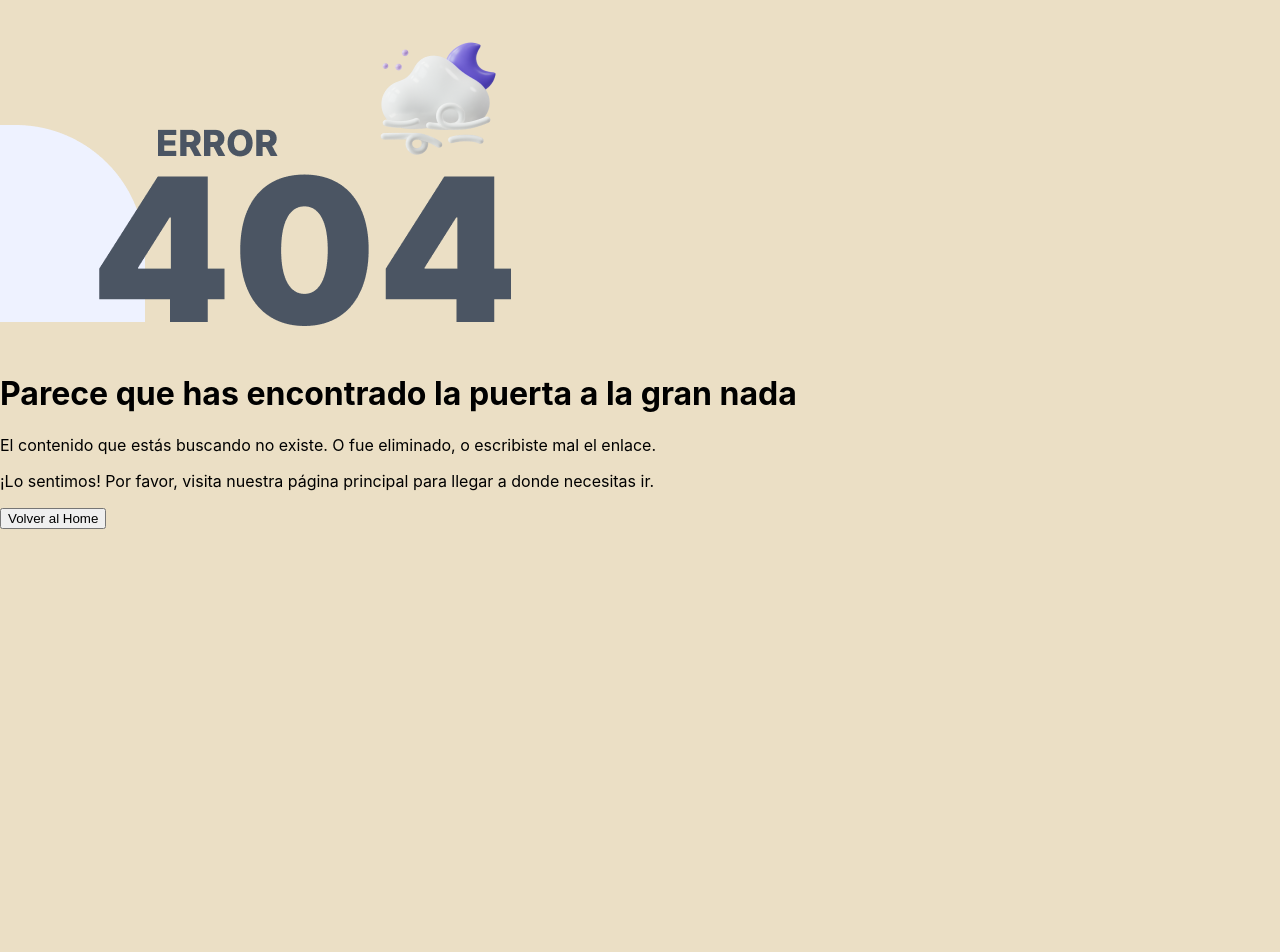
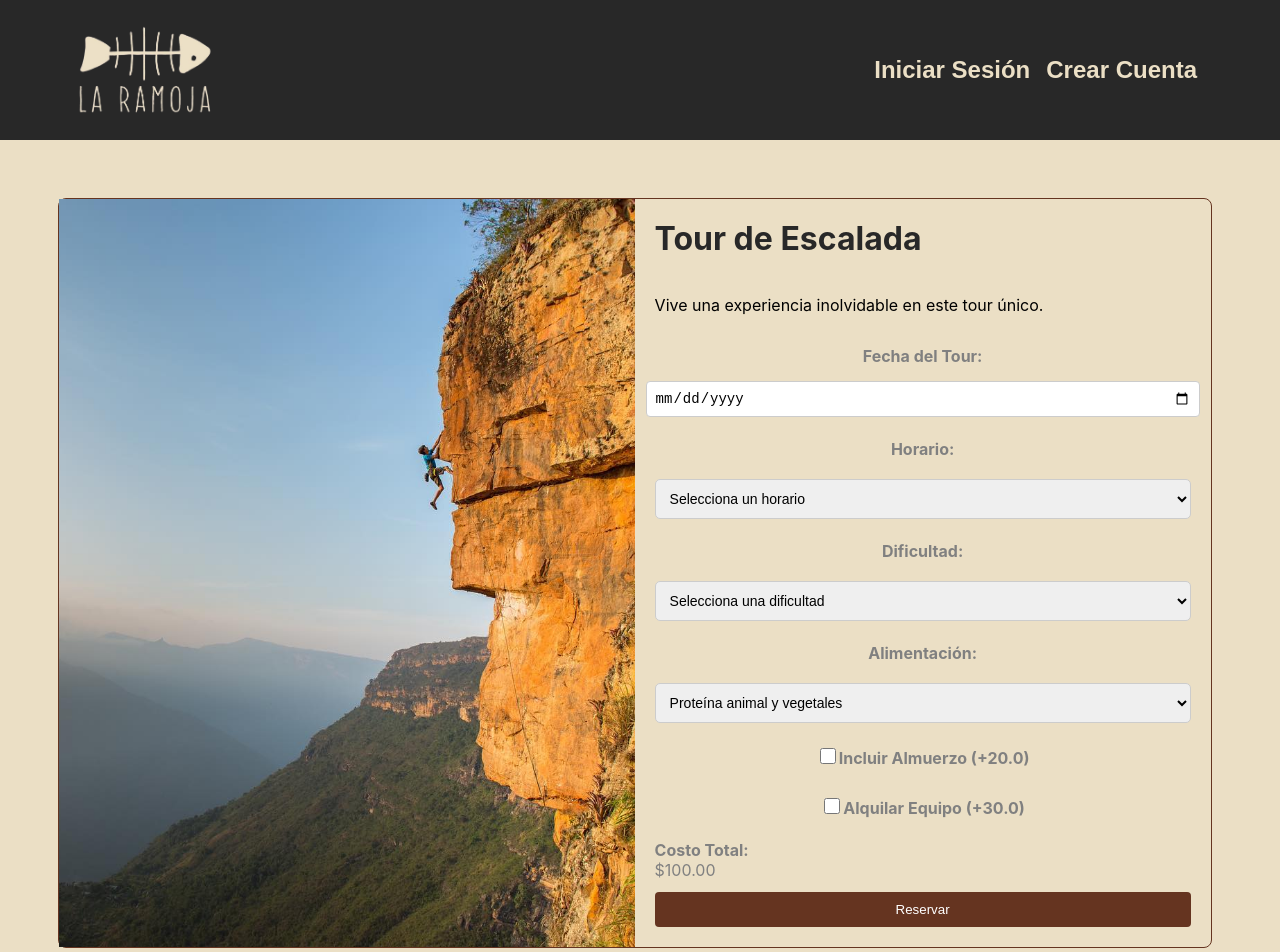
Before and after one commit to DanMeraDev/TCD_PI1_C4_E3, a React (Vite) app in the folder frontend/: page /reservation in a window 1280 px wide. Shown: the top 952 px of the page. Before the commit the page ends 800 px from the top, so only its background shows below. Built offline with nearby package versions, Linux system fonts and the light colour scheme.

Commit message:
Agregando vista de reserva

```diff
--- /dev/null
+++ b/frontend/src/components/ReservationForm/ReservationForm.css
@@ -0,0 +1,107 @@
+.reservation-form {
+  max-width: 600px;
+  color: #333;
+  margin: 20px auto;
+  padding: 20px;
+  border: 1px solid #ddd;
+  border-radius: 8px;
+  background-color: #fff;
+  box-shadow: 0 4px 6px rgba(0, 0, 0, 0.1);
+  font-family: Arial, sans-serif;
+}
+
+.reservation-form h2 {
+  text-align: center;
+  color: #333;
+}
+
+.reservation-image {
+  width: 50%;
+  justify-content: center;
+
+}
+
+.reservation-image img {
+  width: 100%;
+  height: 100%;
+  object-fit: cover;
+}
+
+.form {
+  display: flex;
+  justify-content: space-between;
+}
+
+.column1,
+.column2 {
+  flex: 1;
+  margin: 0 10px;
+}
+
+.form-group {
+  margin: 10 px;
+  display: flex;
+  align-items: center;
+}
+
+label {
+  margin-bottom: 5px;
+  font-weight: bold;
+  text-align: left;
+}
+
+input[type="date"],
+select {
+  width: 100%;
+  padding: 8px;
+  border: 1px solid #ccc;
+  border-radius: 4px;
+}
+
+.form-group.checkbox-group {
+  display: flex;
+  align-items: center;
+  margin: 10px 0;
+}
+
+.form-group.checkbox-group label {
+  display: flex;
+  align-items: center;
+  gap: 10px;
+  font-weight: normal;
+  font-size: 14px;
+}
+
+input[type="checkbox"] {
+  width: 16px;
+  height: 16px;
+  cursor: pointer;
+}
+
+
+button {
+  width: 100%;
+  padding: 10px;
+  background-color: #653420;
+  color: white;
+  border: none;
+  border-radius: 4px;
+  cursor: pointer;
+}
+
+button:disabled {
+  background-color: #ccc;
+  cursor: not-allowed;
+}
+
+.error-message {
+  color: red;
+  text-align: center;
+  margin-bottom: 10px;
+}
+
+.success-message {
+  color: green;
+  text-align: center;
+  margin-bottom: 10px;
+}
--- /dev/null
+++ b/frontend/src/components/ReservationForm/ReservationForm.jsx
@@ -0,0 +1,210 @@
+import React, { useState, useEffect } from "react";
+import PropTypes from "prop-types";
+import "./ReservationForm.css";
+import tourImage from "../../assets/Img/mojarra1.jpg";
+
+const ReservationForm = ({ tourId, tourName, description, basePrice = 100 }) => {
+  const [diet, setDiet] = useState("NORMAL");
+  const [includeLunch, setIncludeLunch] = useState(false);
+  const [includeEquipment, setIncludeEquipment] = useState(false);
+  const [selectedDate, setSelectedDate] = useState("");
+  const [difficulty, setDifficulty] = useState("");
+  const [schedule, setSchedule] = useState("");
+  const [totalCost, setTotalCost] = useState(basePrice);
+  const [userId, setUserId] = useState(null);
+  const [error, setError] = useState("");
+  const [success, setSuccess] = useState("");
+
+  const BASE_URL = "https://ramoja-tours.up.railway.app";
+
+  // Obtener el ID del usuario del token
+  const getUserIdFromToken = () => {
+    const token = sessionStorage.getItem("token");
+    if (token) {
+      try {
+        const payload = JSON.parse(atob(token.split(".")[1]));
+        return payload.sub; // Obtener el ID del usuario
+      } catch (error) {
+        console.error("Error al parsear el token:", error);
+      }
+    }
+    return null;
+  };
+
+  // Calcular el costo total
+  useEffect(() => {
+    let cost = basePrice;
+    if (includeLunch) cost += 20;
+    if (includeEquipment) cost += 30;
+    setTotalCost(cost);
+  }, [includeLunch, includeEquipment, basePrice]);
+
+  // Obtener el userId al cargar el componente
+  useEffect(() => {
+    const id = getUserIdFromToken();
+    setUserId(id);
+    console.log(id)
+  }, []);
+
+  // Manejar el envío del formulario
+  const handleSubmit = async (e) => {
+    e.preventDefault();
+    setError("");
+    setSuccess("");
+
+    if (!selectedDate || !difficulty || !schedule) {
+      setError("Por favor, completa todos los campos obligatorios.");
+      return;
+    }
+
+    const reservationData = {
+      userId,
+      tourId,
+      diet,
+      includeLunch,
+      includeEquipment,
+      date: selectedDate,
+      difficulty,
+      schedule,
+      totalCost,
+    };
+
+    try {
+      const response = await fetch(`${BASE_URL}/api/reservations`, {
+        method: "POST",
+        headers: { "Content-Type": "application/json" },
+        body: JSON.stringify(reservationData),
+      });
+
+      if (response.ok) {
+        setSuccess("Reserva realizada con éxito.");
+      } else {
+        const error = await response.json();
+        setError(error.message || "Error al realizar la reserva.");
+      }
+    } catch (error) {
+      setError("Hubo un problema al conectar con el servidor.");
+    }
+  };
+
+  return (
+    <div>
+      <div className="tour-detail">
+        {/* Imagen del Tour */}
+        <div className="tour-detail-image">
+          <img src={tourImage} alt={tourName || "Tour"} />
+        </div>
+
+        {/* Detalles del Tour y Formulario */}
+        <div className="tour-detail-info">
+          <h1>{tourName || "Tour de Escalada"}</h1>
+          <p>{description || "Vive una experiencia inolvidable en este tour único."}</p>
+
+          <form onSubmit={handleSubmit} className="tour-options">
+            <div className="form-group">
+              <label htmlFor="date">Fecha del Tour:</label>
+              <input
+                type="date"
+                id="date"
+                value={selectedDate}
+                onChange={(e) => setSelectedDate(e.target.value)}
+                required
+              />
+            </div>
+
+            <div className="form-group">
+              <label htmlFor="schedule">Horario:</label>
+              <select
+                id="schedule"
+                value={schedule}
+                onChange={(e) => setSchedule(e.target.value)}
+                required
+              >
+                <option value="">Selecciona un horario</option>
+                <option value="tarde">Tarde</option>
+                <option value="noche">Noche</option>
+              </select>
+            </div>
+
+            <div className="form-group">
+              <label htmlFor="difficulty">Dificultad:</label>
+              <select
+                id="difficulty"
+                value={difficulty}
+                onChange={(e) => setDifficulty(e.target.value)}
+                required
+              >
+                <option value="">Selecciona una dificultad</option>
+                <option value="principiante">Principiante</option>
+                <option value="intermedio">Intermedio</option>
+                <option value="avanzado">Avanzado</option>
+              </select>
+            </div>
+
+            <div className="form-group">
+              <label htmlFor="diet">Alimentación:</label>
+              <select
+                id="diet"
+                value={diet}
+                onChange={(e) => setDiet(e.target.value)}
+              >
+                <option value="NORMAL">Proteína animal y vegetales</option>
+                <option value="VEGETARIAN">Vegetariano</option>
+                <option value="VEGAN">Vegano</option>
+                <option value="GLUTEN_FREE">Sin Gluten</option>
+              </select>
+            </div>
+
+            <div className="form-group">
+              <label>
+                <input
+                  type="checkbox"
+                  checked={includeLunch}
+                  onChange={(e) => setIncludeLunch(e.target.checked)}
+                />
+                Incluir Almuerzo (+20.0)
+              </label>
+            </div>
+
+            <div className="form-group">
+              <label>
+                <input
+                  type="checkbox"
+                  checked={includeEquipment}
+                  onChange={(e) => setIncludeEquipment(e.target.checked)}
+                />
+                Alquilar Equipo (+30.0)
+              </label>
+            </div>
+
+            <div className="form-summary">
+              <strong>Costo Total:</strong> ${totalCost.toFixed(2)}
+            </div>
+
+            <button type="submit" className="reserve-button">
+              Reservar
+            </button>
+          </form>
+
+          {error && <div className="error-message">{error}</div>}
+          {success && <div className="success-message">{success}</div>}
+        </div>
+      </div>
+    </div>
+  );
+};
+
+ReservationForm.propTypes = {
+  tourId: PropTypes.number.isRequired,
+  tourName: PropTypes.string,
+  description: PropTypes.string,
+  basePrice: PropTypes.number,
+};
+
+ReservationForm.defaultProps = {
+  tourName: "Tour de Escalada",
+  description: "Vive una experiencia inolvidable en este tour único.",
+  basePrice: 100,
+};
+
+export default ReservationForm;
--- a/frontend/src/routes/configRouter.jsx
+++ b/frontend/src/routes/configRouter.jsx
@@ -7,6 +7,7 @@ import Login from "../views/login/Login";
 import AdminPanel from "../views/AdminPanel/AdminPanel";
 import AddTour from "../views/AddTour/AddTour";
 import TourInfo from "../components/TourInfo/TourInfo";
+import Reservation from "../views/Reservation/Reservation";
 
 const configRouter = [
   {
@@ -46,6 +47,10 @@ const configRouter = [
     element: <AddTour />,
   },
   {
+    path: "/reservation",
+    element: <Reservation/>,
+  },
+  {
     path: "*",
     element: <NotFound />
   },
--- /dev/null
+++ b/frontend/src/views/Reservation/Reservation.jsx
@@ -0,0 +1,17 @@
+import ReservationForm from "../../components/ReservationForm/ReservationForm";
+import Navbar from "../../components/Navbar/Navbar";
+import Footer from "../../components/Footer/Footer";
+
+const Reservation = () => {
+    return (
+      <>
+        <Navbar />
+        <main style={{ minHeight: "80vh", display: "flex", alignItems: "center", justifyContent: "center" }}>
+          <ReservationForm />
+        </main>
+        <Footer />
+      </>
+    );
+  };
+
+  export default Reservation;
```
